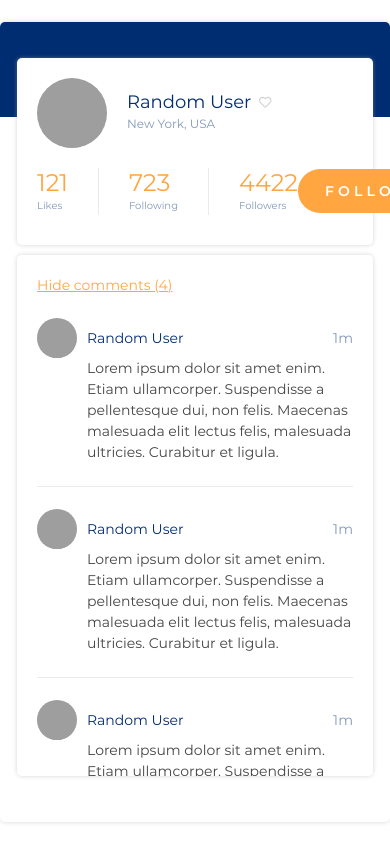
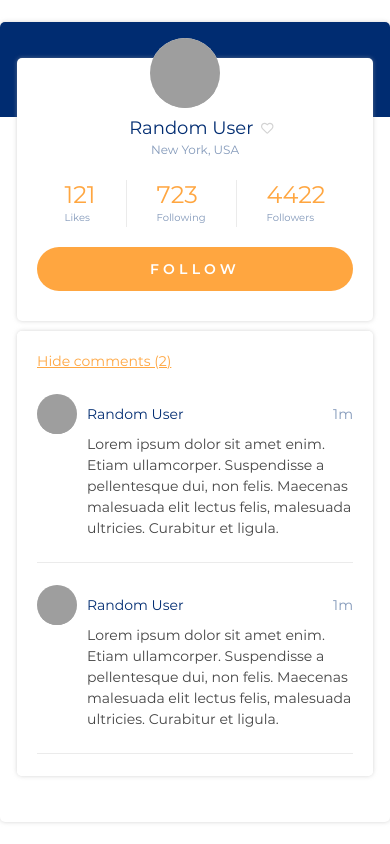
Before and after one commit to danzawadzki/user-app, a React (Create React App) app: page / in a window 390 px wide. Built offline with nearby package versions, Linux system fonts and the light colour scheme; grey boxes are pictures that could not be loaded.

Commit message:
Improved styles for mobile users and divided the app container into two smaller components.

```diff
--- a/src/components/Button/Button.scss
+++ b/src/components/Button/Button.scss
@@ -27,3 +27,10 @@
 		width: 100%;
 	}
 }
+
+@media (max-width: 32rem) {
+	.Button {
+		width: 100%;
+		margin-top: 2rem;
+	}
+}
--- a/src/components/UserCard/UserCard.scss
+++ b/src/components/UserCard/UserCard.scss
@@ -42,3 +42,22 @@
 		}
 	}
 }
+
+@media (max-width: 32rem) {
+	.UserCard {
+		flex-direction: column;
+
+		&__avatar {
+			margin-bottom: 1rem;
+			margin-top: -4rem;
+		}
+
+		&__details {
+			text-align: center;
+
+			& .details__name {
+				margin-right: -2rem;
+			}
+		}
+	}
+}
--- a/src/containers/Accordion/Accordion.tsx
+++ b/src/containers/Accordion/Accordion.tsx
@@ -30,8 +30,7 @@ export default class Accordion extends Component<IAccordionProps, IAccordionStat
 	/**
 	 * Function to handle visibility flag toggling
 	 */
-	toggleIsOpenFlag = (e: React.MouseEvent<HTMLAnchorElement>) => {
-		//e.preventDefault();
+	toggleIsOpenFlag = () => {
 		this.setState(prevState => ({
 			isOpen: !prevState.isOpen
 		}));
--- a/src/containers/App/App.scss
+++ b/src/containers/App/App.scss
@@ -30,3 +30,11 @@
 		overflow: scroll;
 	}
 }
+
+@media (max-width: 32rem) {
+	.App {
+		& .userProfile__counters {
+			flex-direction: column;
+		}
+	}
+}
--- a/src/containers/App/App.tsx
+++ b/src/containers/App/App.tsx
@@ -1,13 +1,9 @@
 import React, { Component } from 'react';
 import './App.scss';
-import Module from '../../components/Module/Module';
-import CommentsList from '../../components/CommentsList/CommentsList';
 import AppUserProfile from './AppUserProfile';
-import Accordion from '../Accordion/Accordion';
+import AppComments from './AppComments';
 
 /**
- * 1. Textarea to send comments
- * 4. Mobile version
  * 5. Redux integration
  *    5.1 mockup api
  *    5.2 create action to fetchComments
@@ -15,7 +11,40 @@ import Accordion from '../Accordion/Accordion';
  *    5.4 create action to fetchUser
  */
 
-export default class App extends Component {
+export interface IAppState {
+	commentForm?: string;
+}
+
+export default class App extends Component<any, IAppState> {
+	/**
+	 * Handler to input onChange event.
+	 * @param e
+	 */
+	handleChange = (e: React.ChangeEvent<HTMLInputElement>) => {
+		e.persist();
+		this.setState(() => ({
+			[e.target.id]: e.target.value
+		}));
+	};
+	/**
+	 * Handler to form onSubmit event.
+	 * @param e
+	 */
+	handleSubmit = (e: React.FormEvent<HTMLFormElement>) => {
+		e.preventDefault();
+		this.setState({
+			commentForm: ''
+		});
+	};
+
+	constructor(props: any) {
+		super(props);
+
+		this.state = {
+			commentForm: ''
+		};
+	}
+
 	render() {
 		const user = {
 			author: {
@@ -31,20 +60,17 @@ export default class App extends Component {
 			timestamp: '10/10/2018'
 		};
 
-		const comments = [user, user, user, user];
+		const comments = [user, user];
 
 		return (
 			<div className="App">
 				<AppUserProfile />
-				<Module id="Comments">
-					<Accordion
-						heading={{
-							on: `Hide comments (${comments.length})`,
-							off: `Show comments (${comments.length})`
-						}}>
-						<CommentsList comments={comments} />
-					</Accordion>
-				</Module>
+				<AppComments
+					commentForm={this.state.commentForm}
+					comments={comments}
+					onChange={this.handleChange}
+					onSubmit={this.handleSubmit}
+				/>
 			</div>
 		);
 	}
--- /dev/null
+++ b/src/containers/App/AppComments.tsx
@@ -0,0 +1,42 @@
+import Accordion from '../Accordion/Accordion';
+import CommentsList from '../../components/CommentsList/CommentsList';
+import MessageInput from '../../components/MessageInput/MessageInput';
+import Module from '../../components/Module/Module';
+import React from 'react';
+import { IComment } from '../../components/Comment/Comment';
+
+export interface IAppComments {
+	/** Comments array */
+	comments?: Array<IComment>;
+	/** Value of comment form */
+	commentForm?: string;
+	/** Handler to a onChange event. */
+	onChange: (e: React.ChangeEvent<HTMLInputElement>) => void;
+	/** Handler to a onSubmit event. */
+	onSubmit: (e: React.FormEvent<HTMLFormElement>) => void;
+}
+
+/**
+ * AppComments component. Contains accordion component and message input to place new posts.
+ * @constructor
+ */
+const AppComments = ({ comments, commentForm, onChange, onSubmit }: IAppComments) => (
+	<Module id="Comments">
+		<Accordion
+			heading={{
+				on: `Hide comments (${comments ? comments.length : 0})`,
+				off: `Show comments (${comments ? comments.length : 0})`
+			}}>
+			<CommentsList comments={comments} />
+		</Accordion>
+		<MessageInput
+			id="commentForm"
+			value={commentForm}
+			placeholder="Add a comment..."
+			onChange={onChange}
+			onSubmit={onSubmit}
+		/>
+	</Module>
+);
+
+export default AppComments;
```
